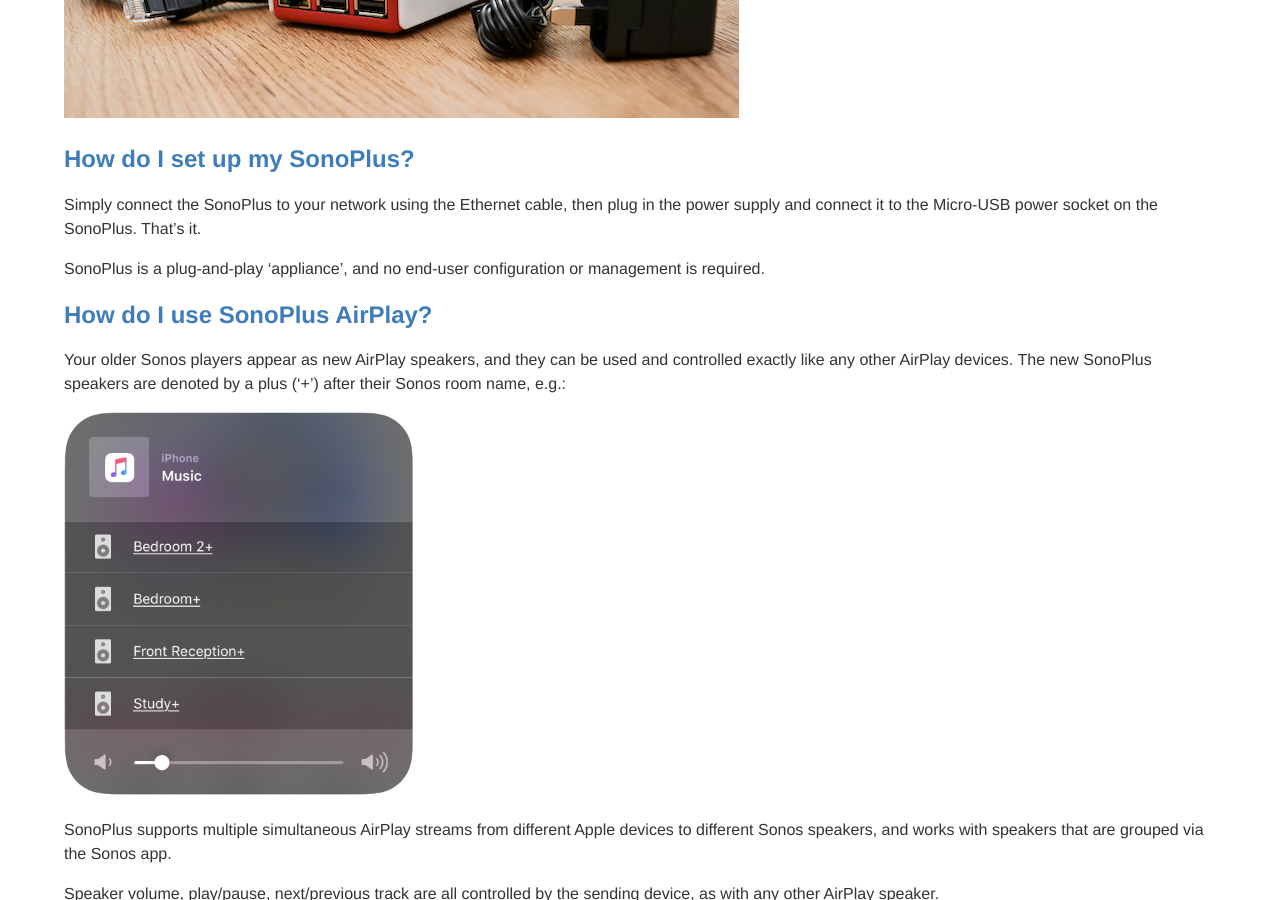
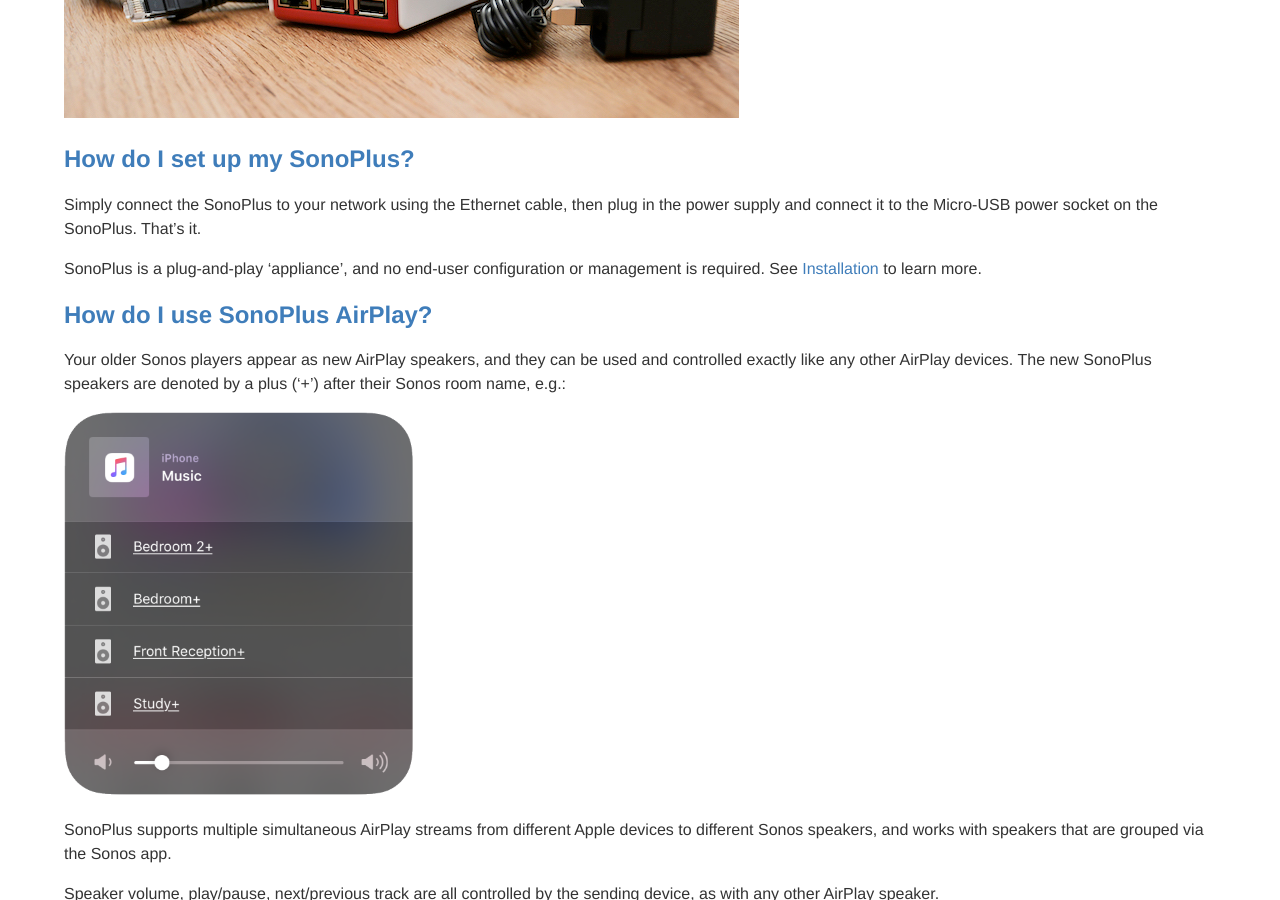
Before and after one commit to avantrec/avantrec.github.io, a Jekyll site: the page built from sonoplus-faq/index.md, in a window 1280 px wide and 900 px high, scrolled down 535 px. Built offline with Jekyll 4.4.1, drawn with Linux system fonts in a browser that asks for light colours.

Commit message:
Add installation content

```diff
--- a/sonoplus-faq/index.md
+++ b/sonoplus-faq/index.md
@@ -15,7 +15,7 @@
 
 Simply connect the SonoPlus to your network using the Ethernet cable, then plug in the power supply and connect it to the Micro-USB power socket on the SonoPlus. That's it.
 
-SonoPlus is a plug-and-play 'appliance', and no end-user configuration or management is required.
+SonoPlus is a plug-and-play 'appliance', and no end-user configuration or management is required. See [Installation]({{ site.baseurl }}{% link sonoplus-beta/installation.md %}) to learn more.
 
 ## How do I use SonoPlus AirPlay?
 
```
Also changed, not shown: sonoplus-beta/installation.md (added, +28 -0 lines), images/raspberrypi-in-case-02_300px_Ethernet.png (added), images/raspberrypi-in-case-02_300px_Power.png (added).
